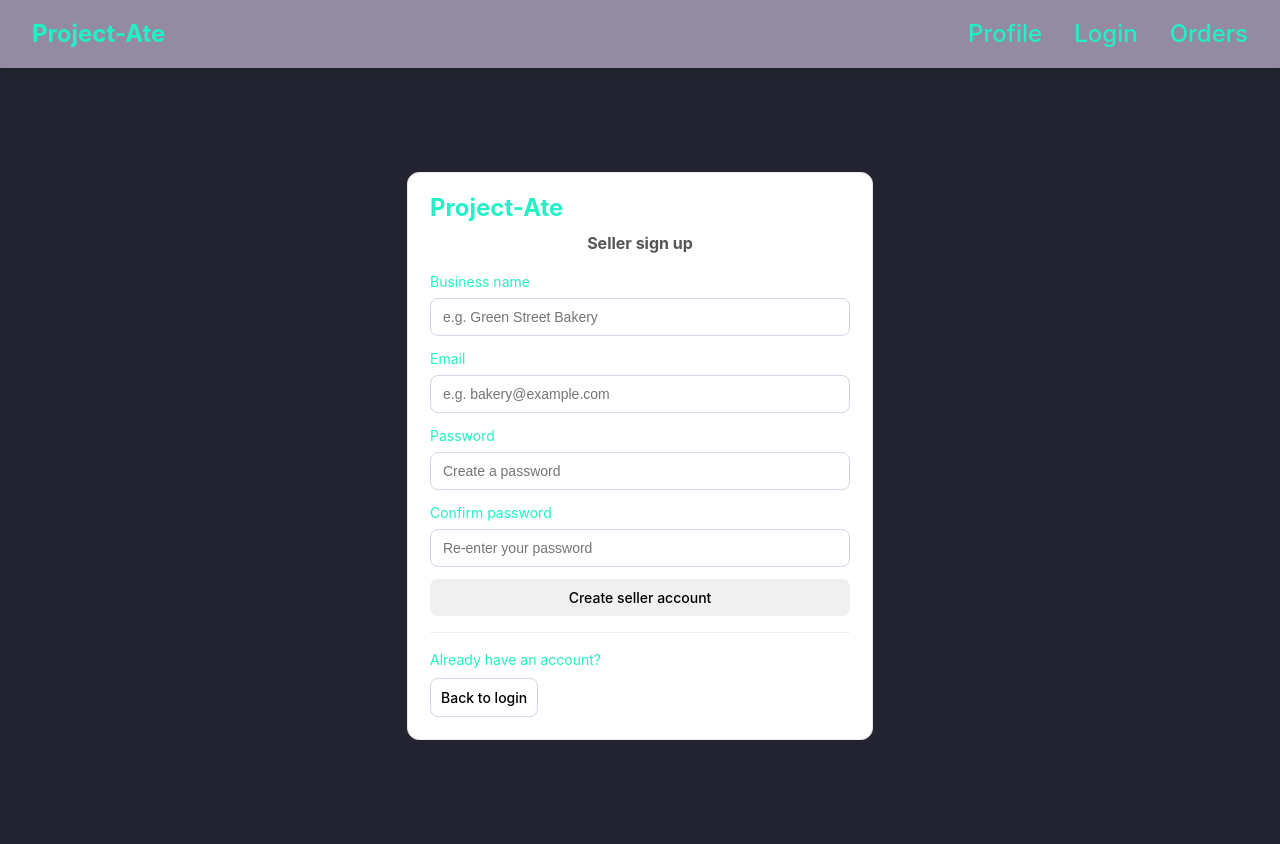
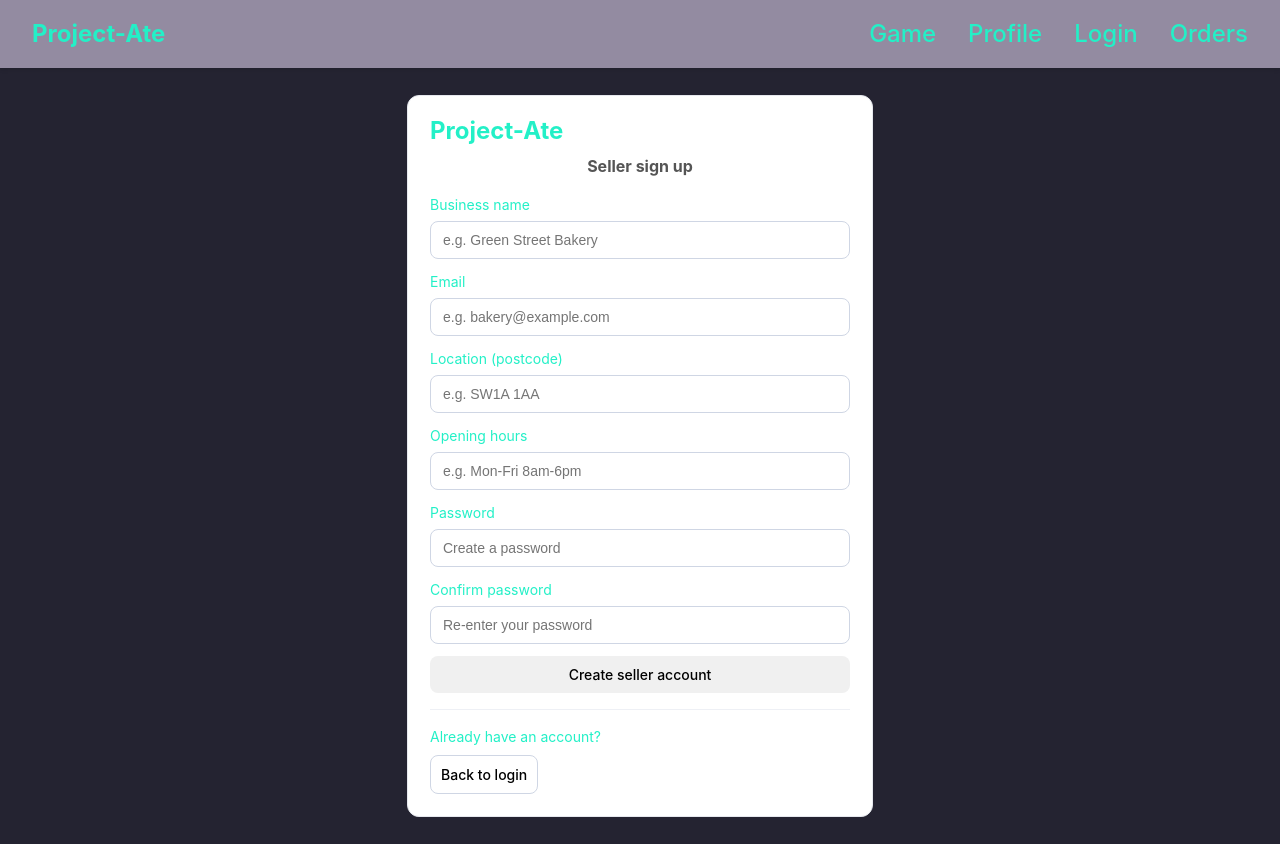
Before and after one commit to Project-Ate-COM2020/Project-Ate, a React app in the folder frontend/: page /signup/seller in a window 1280 px wide. Built offline with nearby package versions, Linux system fonts and the light colour scheme; no server answers; the HTML template or start-up script is replaced by a standard one.

Commit message:
Basic routing and profile prep

```diff
--- a/frontend/src/App.jsx
+++ b/frontend/src/App.jsx
@@ -4,15 +4,16 @@ import { BrowserRouter as Router, Routes, Route } from "react-router-dom";
 
 
 // import the files for each URL endpoint
+import Orders from "./orders/orders.jsx";
 import SellerSignupPage from "./authorisationPages/sellerSignupPage.jsx";
 import BuyerSignupPage from "./authorisationPages/buyerSignupPage.jsx";
-import SellerLoginPage from "./authorisationPages/sellerLoginPage.jsx";
+import LoginPage from "./authorisationPages/loginPage.jsx";
 import GamePage from "./gamePages/game.jsx";
 import MarketplacePage from "./marketplacePages/marketplace";
 import PageNotFound from "./reusableComponents/pageNotFound";
 import UserHomePage from "./homePage/userHomePage.jsx";
 //import Basket from "./Basket/basket.jsx";
-import Orders from "./orders/orders.jsx"
+import BuyerProfilePage from "./profile/BuyerProfilePage.jsx";
 import SellerHomePage from "./seller/homepage/main.jsx";
 
 
@@ -21,17 +22,16 @@ function App() {
   return (
     <Router>
       <Routes>
-        <Route path="/user" element={<UserHomePage />} />
-        {/* <Route path="/" element={<LoginPage />} /> */}
-        <Route path="/login" element={<SellerLoginPage />} />
-        <Route path="/buyer/login" element={<BuyerSignupPage />} />
-        <Route path="/seller/login" element={<SellerLoginPage />} />
+        <Route path="/" element={<LoginPage />} />
+        <Route path="/login" element={<LoginPage />} />
+        <Route path="/seller/login" element={<LoginPage />} />
         <Route path="/signup/buyer" element={<BuyerSignupPage />} />
         <Route path="/signup/seller" element={<SellerSignupPage />} />
         <Route path="/user" element={<UserHomePage />} />
         <Route path="/seller" element={<SellerHomePage />} />
         <Route path="/game" element={<GamePage />} />
-        <Route path="/marketplace" element={<MarketplacePage />} />
+        <Route path="/buyer-profile" element={<BuyerProfilePage />} />
+        <Route path="/buyer-profile" element={<BuyerProfilePage />} />
         {/* <Route path="/seller/marketplace" element={<SellerMarketplace />} /> */}
         {/* <Route path="/seller/analytics" element={<AnalyticsPage />} /> */}
         {/* <Route path="/seller/forecast" element={<ForecastPage />} /> */}
--- a/frontend/src/api-legacy/authorisation.js
+++ b/frontend/src/api-legacy/authorisation.js
@@ -107,7 +107,7 @@ export async function signupBuyer({ displayName, password }) {
   });
 }
 
-export async function signupSeller({ email, password, sellerName, location }) {
+export async function signupSeller({ email, password, sellerName, location, openingHours }) {
   return requestJson(AUTH_ENDPOINTS.signupSeller, {
     method: "POST",
     body: {
@@ -115,8 +115,9 @@ export async function signupSeller({ email, password, sellerName, location }) {
       password,
       seller_name: sellerName,
       location,
+      opening_hours: openingHours,
+      // Removed contact_stub (phone number)
       role: "seller", // can ignore if unused
-
     },
   });
 }
--- a/frontend/src/authorisationPages/sellerLoginPage.jsx
+++ b/frontend/src/authorisationPages/loginPage.jsx
@@ -7,7 +7,7 @@ import { login, fetchMe } from "../api-legacy/authorisation";
 import AuthLayout from "../reusableComponents/authLayout";
 import { useGetData } from "../reusableComponents/api";
 
-export default function SellerLoginPage() {
+export default function LoginPage() {
   const navigate = useNavigate();
 
   // create state variables for form inputs
--- a/frontend/src/authorisationPages/sellerSignupPage.jsx
+++ b/frontend/src/authorisationPages/sellerSignupPage.jsx
@@ -14,6 +14,9 @@ export default function SellerSignupPage() {
   const [email, setEmail] = useState("");
   const [password1, setPassword1] = useState("");
   const [password2, setPassword2] = useState("");
+  const [location, setLocation] = useState("");
+  const [openingHours, setOpeningHours] = useState("");
+
 
   // UI feedback state ( loading + error + success )
   const [isLoading, setIsLoading] = useState(false);
@@ -21,7 +24,36 @@ export default function SellerSignupPage() {
   const [success, setSuccess] = useState("");
 
   async function handleSubmit() {
+    // Prevent default form submission
+    event.preventDefault();
+    setIsLoading(true);
+    setError("");
+    setSuccess("");
 
+    // Basic validation
+    if (password1 !== password2) {
+      setError("Passwords do not match.");
+      setIsLoading(false);
+      return;
+    }
+
+    try {
+      const response = await signupSeller({
+        email,
+        password: password1,
+        sellerName: businessName,
+        location,
+        openingHours,
+
+      });
+      setSuccess("Seller account created successfully!");
+      setIsLoading(false);
+      // Optionally redirect or clear form
+      // navigate("/login");
+    } catch (err) {
+      setError("Failed to create seller account.");
+      setIsLoading(false);
+    }
   }
 
   return (
@@ -57,6 +89,31 @@ export default function SellerSignupPage() {
         </label>
 
         <label className="auth-label">
+          Location (postcode)
+          <input
+            className="auth-input"
+            value={location}
+            onChange={(e) => setLocation(e.target.value)}
+            placeholder="e.g. SW1A 1AA"
+            autoComplete="postal-code"
+            required
+          />
+        </label>
+
+        <label className="auth-label">
+          Opening hours
+          <input
+            className="auth-input"
+            value={openingHours}
+            onChange={(e) => setOpeningHours(e.target.value)}
+            placeholder="e.g. Mon-Fri 8am-6pm"
+            autoComplete="off"
+          />
+        </label>
+
+
+
+        <label className="auth-label">
           Password
           <input
             className="auth-input"
@@ -88,6 +145,7 @@ export default function SellerSignupPage() {
         </button>
       </form>
 
+
       <div className="auth-divider" />
 
       <div className="auth-links">
--- /dev/null
+++ b/frontend/src/profile/BuyerProfilePage.jsx
@@ -0,0 +1,10 @@
+import React from "react";
+
+export default function BuyerProfilePage() {
+	return (
+		<div>
+			<h2>Buyer Profile Page</h2>
+			<p>This is a placeholder for the buyer profile.</p>
+		</div>
+	);
+}
--- a/frontend/src/reusableComponents/navBar.jsx
+++ b/frontend/src/reusableComponents/navBar.jsx
@@ -10,7 +10,8 @@ export default function NavBar() {
       {/* use NavLink instead of <a href> so react router handles navigation (no page reload) */}
       <NavLink to="/user">Project-Ate</NavLink>
       <ul>
-        <li><NavLink to="/game">Profile</NavLink></li>
+        <li><NavLink to="/game">Game</NavLink></li>
+        <li><NavLink to="/buyer-profile">Profile</NavLink></li>
         {/* <li><NavLink to="/basket">Basket</NavLink></li> */}
         <li><NavLink to="/login">Login</NavLink></li>
         <li><NavLink to="/orders">Orders</NavLink></li>
```
Also changed, not shown: frontend/src/authorisation/login.jsx (deleted).
